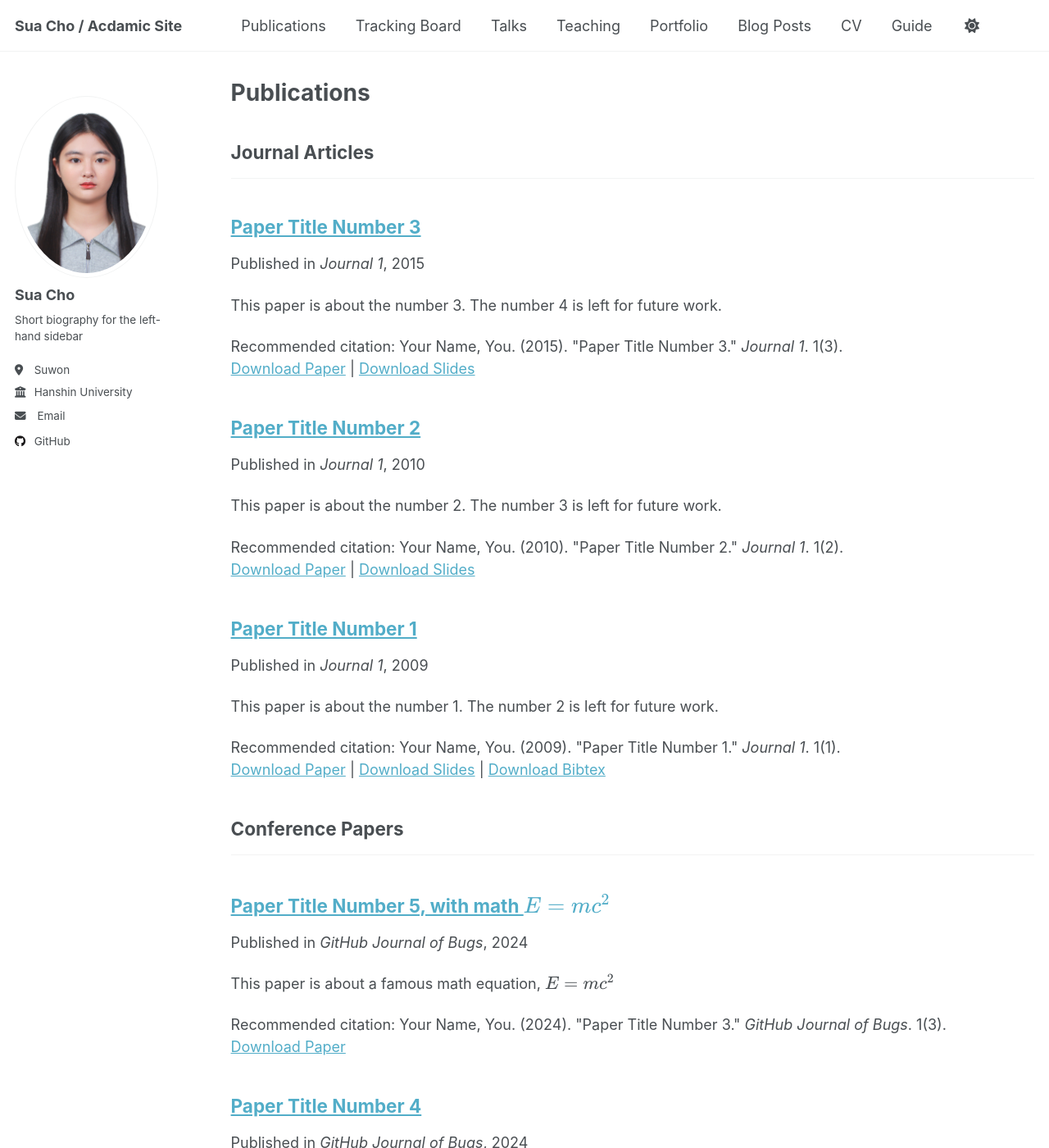
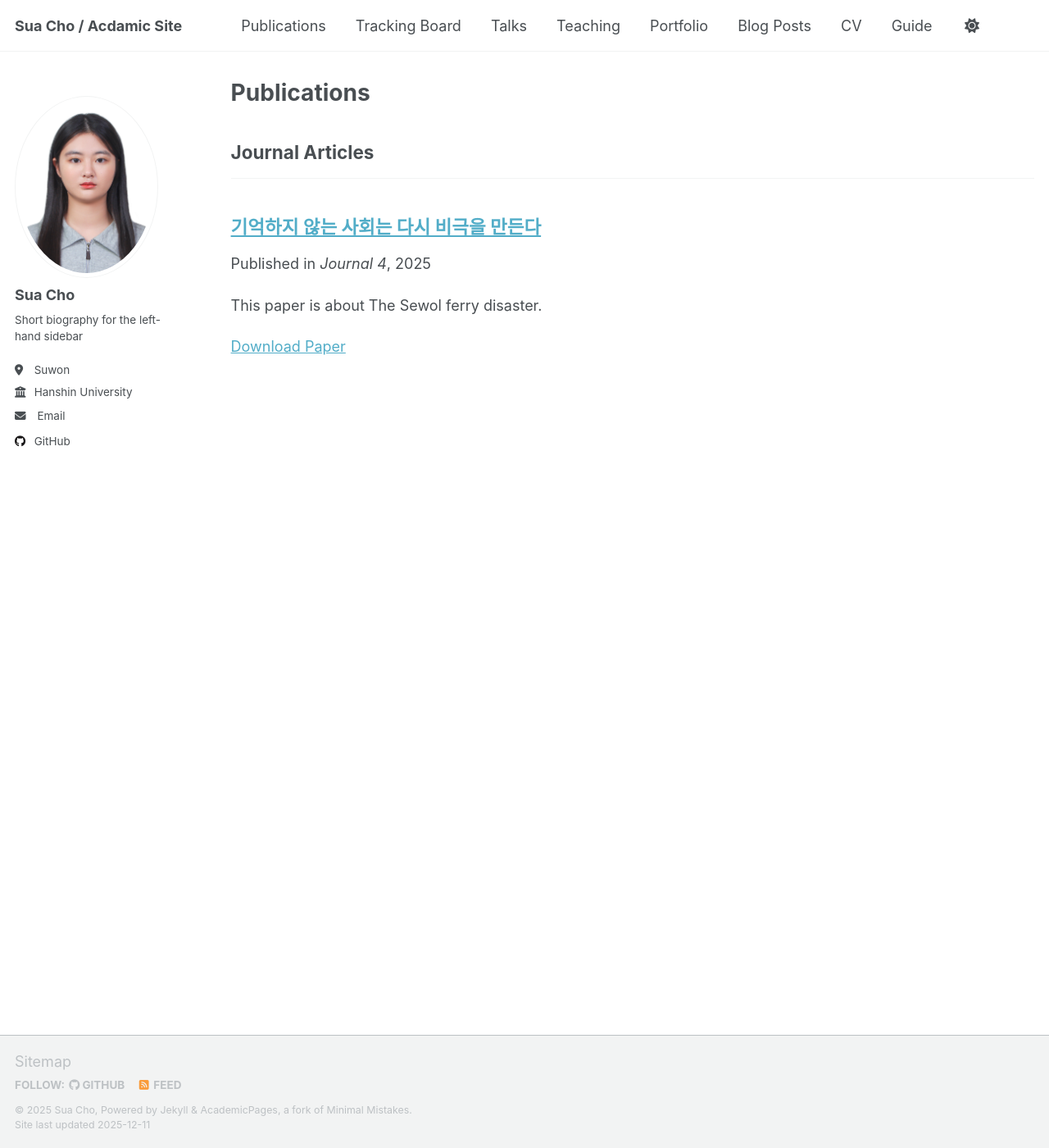
Before and after one commit to CHOSUA6767/CHOSUA6767.github.io, a Jekyll site: the page built from _pages/publications.html, in a window 1280 px wide and 1400 px high. Shown: the whole window at 82% size. Built offline with Jekyll 4.4.1, drawn with Linux system fonts in a browser that asks for light colours; a script that is not in the unit is left out; some of the changed text lies outside the part shown.

Commit message:
Update publications: keep only item 3 with updated content, remove others

```diff
--- a/_publications/2009-10-01-paper-title-number-1.md
+++ /dev/null
@@ -1,14 +0,0 @@
----
-title: "Paper Title Number 1"
-collection: publications
-category: manuscripts
-permalink: /publication/2009-10-01-paper-title-number-1
-excerpt: 'This paper is about the number 1. The number 2 is left for future work.'
-date: 2009-10-01
-venue: 'Journal 1'
-slidesurl: 'http://academicpages.github.io/files/slides1.pdf'
-paperurl: 'http://academicpages.github.io/files/paper1.pdf'
-bibtexurl: 'http://academicpages.github.io/files/bibtex1.bib'
-citation: 'Your Name, You. (2009). &quot;Paper Title Number 1.&quot; <i>Journal 1</i>. 1(1).'
----
-The contents above will be part of a list of publications, if the user clicks the link for the publication than the contents of section will be rendered as a full page, allowing you to provide more information about the paper for the reader. When publications are displayed as a single page, the contents of the above "citation" field will automatically be included below this section in a smaller font.
--- a/_publications/2010-10-01-paper-title-number-2.md
+++ /dev/null
@@ -1,14 +0,0 @@
----
-title: "Paper Title Number 2"
-collection: publications
-category: manuscripts
-permalink: /publication/2010-10-01-paper-title-number-2
-excerpt: 'This paper is about the number 2. The number 3 is left for future work.'
-date: 2010-10-01
-venue: 'Journal 1'
-slidesurl: 'http://academicpages.github.io/files/slides2.pdf'
-paperurl: 'http://academicpages.github.io/files/paper2.pdf'
-citation: 'Your Name, You. (2010). &quot;Paper Title Number 2.&quot; <i>Journal 1</i>. 1(2).'
----
-
-The contents above will be part of a list of publications, if the user clicks the link for the publication than the contents of section will be rendered as a full page, allowing you to provide more information about the paper for the reader. When publications are displayed as a single page, the contents of the above "citation" field will automatically be included below this section in a smaller font.
--- a/_publications/2015-10-01-paper-title-number-3.md
+++ b/_publications/2015-10-01-paper-title-number-3.md
@@ -1,14 +1,13 @@
 ---
-title: "Paper Title Number 3"
+title: "기억하지 않는 사회는 다시 비극을 만든다"
 collection: publications
 category: manuscripts
 permalink: /publication/2015-10-01-paper-title-number-3
-excerpt: 'This paper is about the number 3. The number 4 is left for future work.'
-date: 2015-10-01
-venue: 'Journal 1'
+excerpt: 'This paper is about The Sewol ferry disaster.'
+date: 2025-01-01
+venue: 'Journal 4'
 slidesurl: 'http://academicpages.github.io/files/slides3.pdf'
 paperurl: 'http://academicpages.github.io/files/paper3.pdf'
-citation: 'Your Name, You. (2015). &quot;Paper Title Number 3.&quot; <i>Journal 1</i>. 1(3).'
 ---
 
 The contents above will be part of a list of publications, if the user clicks the link for the publication than the contents of section will be rendered as a full page, allowing you to provide more information about the paper for the reader. When publications are displayed as a single page, the contents of the above "citation" field will automatically be included below this section in a smaller font.
--- a/_publications/2025-06-08-paper-title-number-5.md
+++ /dev/null
@@ -1,13 +0,0 @@
----
-title: "Paper Title Number 5, with math $$E=mc^2$$"
-collection: publications
-category: conferences
-permalink: /publication/2024-02-17-paper-title-number-4
-excerpt: 'This paper is about a famous math equation, $$E=mc^2$$'
-date: 2024-02-17
-venue: 'GitHub Journal of Bugs'
-paperurl: 'http://academicpages.github.io/files/paper3.pdf'
-citation: 'Your Name, You. (2024). &quot;Paper Title Number 3.&quot; <i>GitHub Journal of Bugs</i>. 1(3).'
----
-
-Using [MathJax](https://www.mathjax.org/) in the description is supported - $$E=mc^2$$ - however, the use must be mindful that the default delimiters are `$$...$$` and `\\[...\\]` which differs from the `$...$` that is typically expected.
```
Also changed, not shown: _publications/2024-02-17-paper-title-number-4.md (deleted, +0 -13 lines).
